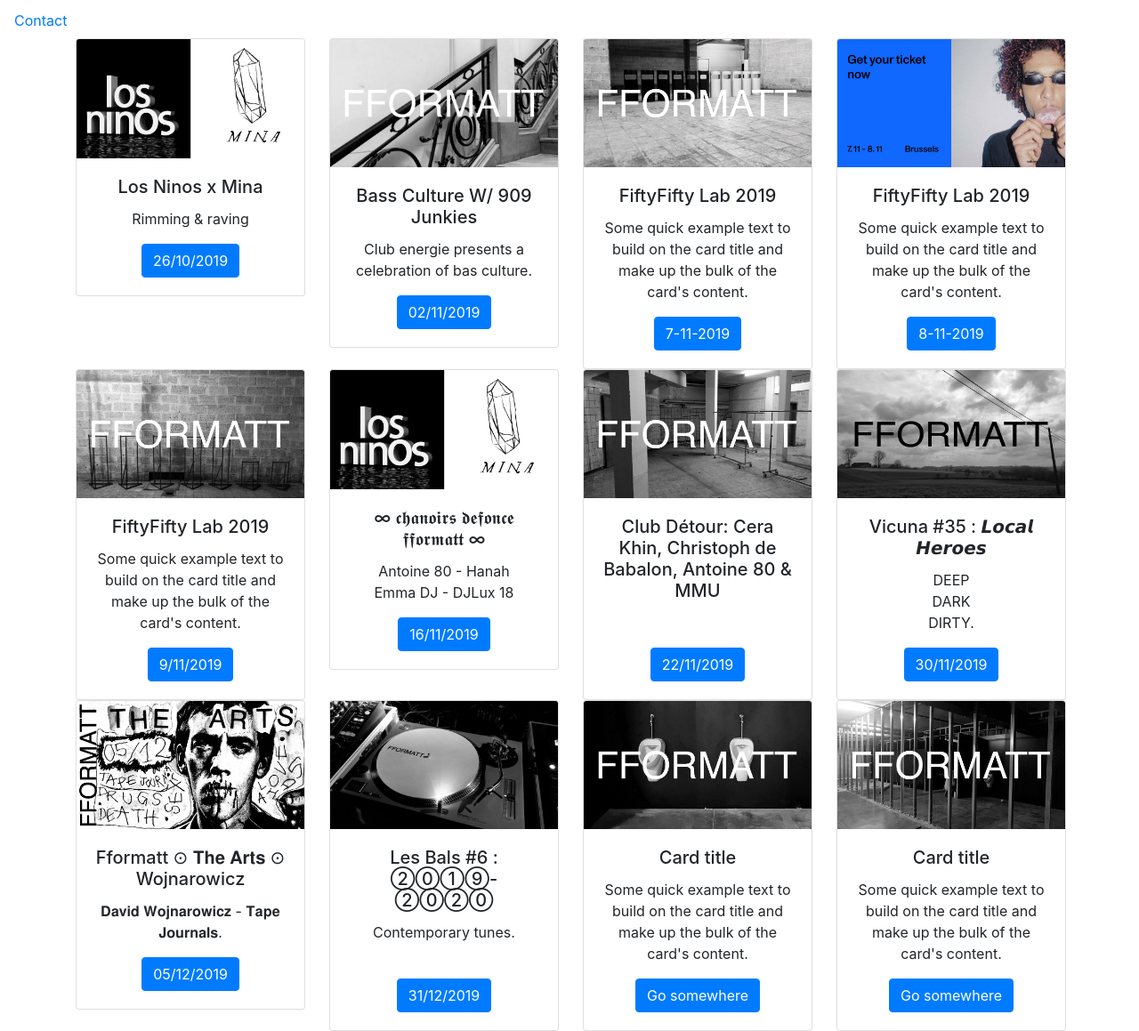
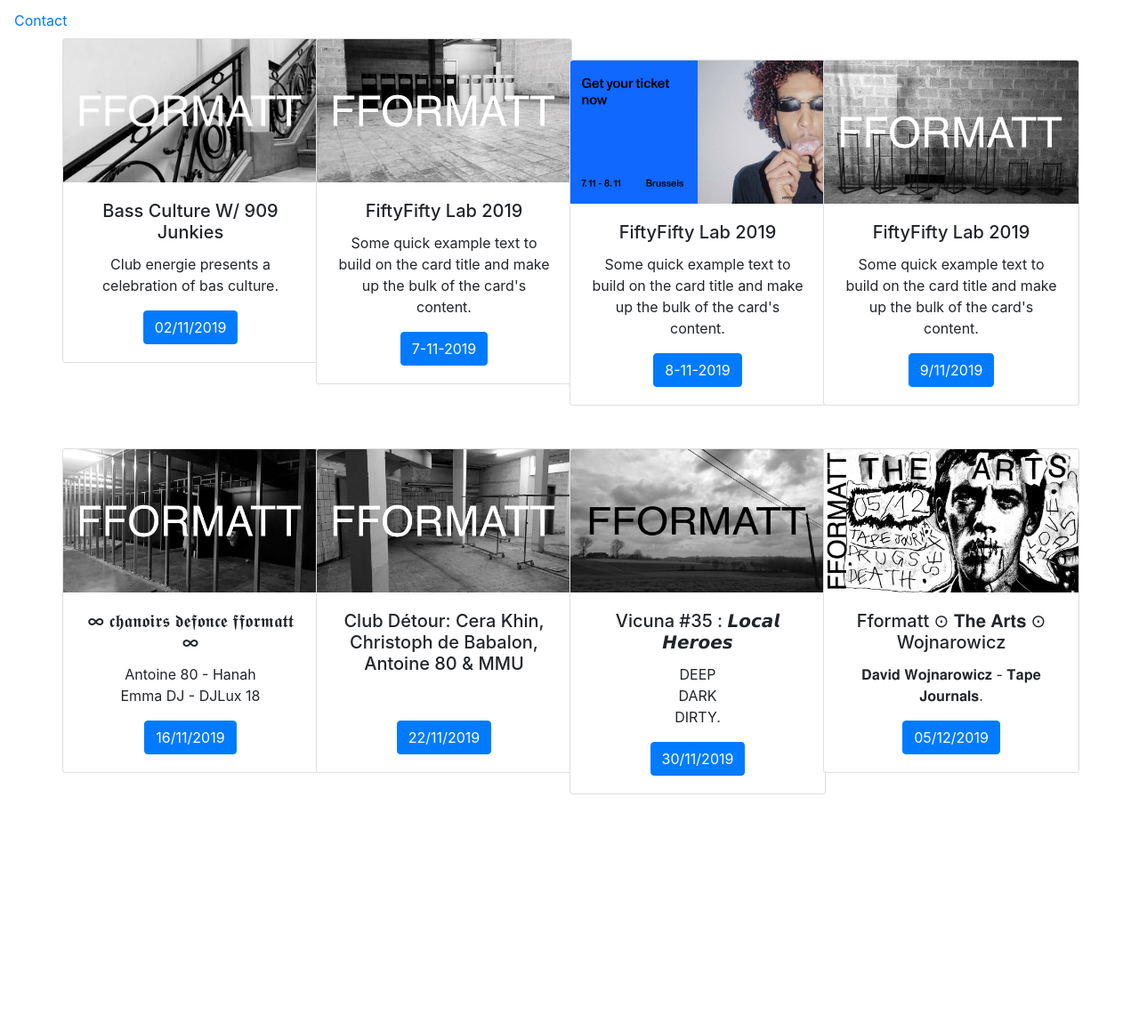
Before and after one commit to CathDM/challenge-bootstrap, a plain HTML site: page Index.html in a window 1280 px wide. Shown: the part 149-1308 px from the top of the page at 89% size. After the commit the page ends 1042 px from the top, so only its background shows below. Drawn offline with nearby package versions, Linux system fonts and the light colour scheme.

Commit message:
damn cards

```diff
--- a/Index.html
+++ b/Index.html
@@ -11,7 +11,7 @@
     <title>Hello, world!</title>
   </head>
   <body>
-
+    <div class="d-none d-lg-block">
       <nav ul>
         <li class="nav-item">
                         <a class="nav-link active" href="https://www.facebook.com/FFORMATTT">Facebook</a>
@@ -23,26 +23,14 @@
                         <a class="nav-link" href="#">Contact</a>
                       </li>
 </nav>
-<div class="container">
-                <div class="row">
-                                <div class="col-md-3">
-                                  <div class="card-deck wrapper"style="width: 18rem;">
-
-                                      <div class="card text-center">
-                                          <img src="Images/fformatt6.jpg" class="card-img-top" alt="...">
-                                          <div class="card-body">
-                                            <h5 class="card-title">Los Ninos x Mina</h5>
-                                            <p class="card-text">Rimming & raving
-                                            </br></p>
-                                            <a href="https://www.facebook.com/events/396429580980096/" class="btn btn-primary">26/10/2019</a>
-                                          </div>
-                                        </div>
     </div>
 
-                                </div>
-                                <div class="col-md-3">
+<div class="container">
+                <div class="row ">
+
+                                <div class=" col-md-3  ">
                                   <div class="card-deck wrapper"style="width: 18rem;">
-
+                                      <div class="card-deck ">
                                           <div class="card text-center">
                                               <img src="Images/fformatt1.jpg" class="card-img-top" alt="...">
                                               <div class="card-body">
@@ -52,11 +40,14 @@
                                               </div>
                                             </div>
                                         </div>
+
+                                </div>
                                         </div>
 
-                                        <div class="col-md-3">
+                                        <div class="col-md-3 ">
                                         <div class="card-deck wrapper"style="width: 18rem;">
-                                          <div class="card text-center">
+                                            <div class="card-deck ">
+                                                <div class="card  text-center">
                                                     <img src="Images/fformatt2.jpg" class="card-img-top" alt="...">
                                                     <div class="card-body">
                                                       <h5 class="card-title">FiftyFifty Lab 2019</h5>
@@ -67,8 +58,11 @@
                                               </div>
 
                                             </div>
-                                                <div class="col-md-3">
+
+                                                </div>
+                                                <div class="col-md-3 ">
                                                     <div class="card-deck wrapper"style="width: 18rem;">
+                                                        <div class="card-deck mt-4">
                                                             <div class="card text-center">
                                                                 <img src="Images/fformatt8.jpg" class="card-img-top" alt="...">
                                                                 <div class="card-body">
@@ -80,10 +74,11 @@
                                                           </div>
 
                                             </div>
+
                                                         </div>
-                        <div class="row">
-                          <div class="col-md-3">
+                                                        <div class="col-md-3 ">
                                                           <div class="card-deck wrapper"style="width: 18rem;">
+                                                              <div class="card-deck mt-4">
                                                                   <div class="card text-center">
                                                                       <img src="Images/fformatt5.jpg" class="card-img-top" alt="...">
                                                                       <div class="card-body">
@@ -95,10 +90,17 @@
                                                                 </div>
 
                                                           </div>
+
+                                                      </div>
+                        </div></br>
+
+                        <div class="row ">
+
                           <div class="col-md-3">
                               <div class="card-deck wrapper"style="width: 18rem;">
+                                  <div class="card-deck mt-4">
                                       <div class="card text-center">
-                                    <img src="Images/fformatt6.jpg" class="card-img-top" alt="...">
+                                          <img src="Images/fformatt11.jpg" class="card-img-top" alt="...">
                                           <div class="card-body">
                                             <h5 class="card-title">∞ 𝖈𝖍𝖆𝖓𝖔𝖎𝖗𝖘 𝖉𝖊𝖋𝖔𝖓𝖈𝖊 𝖋𝖋𝖔𝖗𝖒𝖆𝖙𝖙 ∞</h5>
                                             <p class="card-text">Antoine 80 - Hanah</br>Emma DJ - DJLux 18
@@ -110,8 +112,11 @@
                                     </div>
 
                               </div>
+
+                                  </div>
                                   <div class="col-md-3">
                                      <div class="card-deck wrapper"style="width: 18rem;">
+                                        <div class="card-deck mt-4">
                                             <div class="card text-center">
                                                 <img src="Images/fformatt9.jpg" class="card-img-top" alt="...">
                                                 <div class="card-body">
@@ -124,8 +129,11 @@
                                           </div>
 
                                       </div>
-                                          <div class="col-md-3">
+
+                                          </div>
+                                          <div class="col-md-3 ">
                                              <div class="card-deck wrapper"style="width: 18rem;">
+                                                <div class="card-deck mt-4">
                                                     <div class="card text-center">
                                                         <img src="Images/fformatt12.jpg" class="card-img-top" alt="...">
                                                         <div class="card-body">
@@ -137,10 +145,10 @@
                                                   </div>
 
                                               </div>
-                  </div>
-                  <div class="row">
-                    <div class="col-md-3">
+
+                                                  </div><div class="col-md-3 ">
                                                     <div class="card-deck wrapper"style="width: 18rem;">
+                                                       <div class="card-deck mt-4">
                                                            <div class="card text-center">
                                                                <img src="Images/fformatt10.jpg" class="card-img-top" alt="...">
                                                                <div class="card-body">
@@ -152,46 +160,11 @@
                                                        </div>
 
                                                      </div>
-                    <div class="col-md-3">
-                        <div class="card-deck wrapper"style="width: 18rem;">
-                          <div class="card text-center">
-                              <img src="Images/fformatt4.jpg" class="card-img-top" alt="...">
-                              <div class="card-body">
-                                <h5 class="card-title">Les Bals #6 : ②⓪①⑨-②⓪②⓪</h5>
-                                <p class="card-text">Contemporary tunes.</br></br></p>
-                                <a href="#" class="btn btn-primary">31/12/2019</a>
-                              </div>
+
                                                  </div>
                   </div>
 
-                            </div>
-                            <div class="col-md-3">
-                               <div class="card-deck wrapper"style="width: 18rem;">
-                                 <div class="card text-center">
-                                  <img src="Images/fformatt3.jpg" class="card-img-top" alt="...">
-                                  <div class="card-body">
-                                    <h5 class="card-title">Card title</h5>
-                                    <p class="card-text">Some quick example text to build on the card title and make up the bulk of the card's content.</p>
-                                    <a href="#" class="btn btn-primary">Go somewhere</a>
-                                  </div>
-                                </div>
-                               </div>
 
-                                    </div>
-                                    <div class="col-md-3">
-                                           <div class="card-deck wrapper"style="width: 18rem;">
-                                          <div class="card text-center">
-                                              <img src="Images/fformatt11.jpg" class="card-img-top" alt="...">
-                                              <div class="card-body">
-                                                <h5 class="card-title">Card title</h5>
-                                                <p class="card-text">Some quick example text to build on the card title and make up the bulk of the card's content.</p>
-                                                <a href="#" class="btn btn-primary">Go somewhere</a>
-                                              </div>
-                                            </div>
-                                          </div>
-
-                                            </div>
-            </div>
 </div>
     <!-- Optional JavaScript -->
     <!-- jQuery first, then Popper.js, then Bootstrap JS -->
```
Lines whose indentation alone changed are shown as unchanged.
